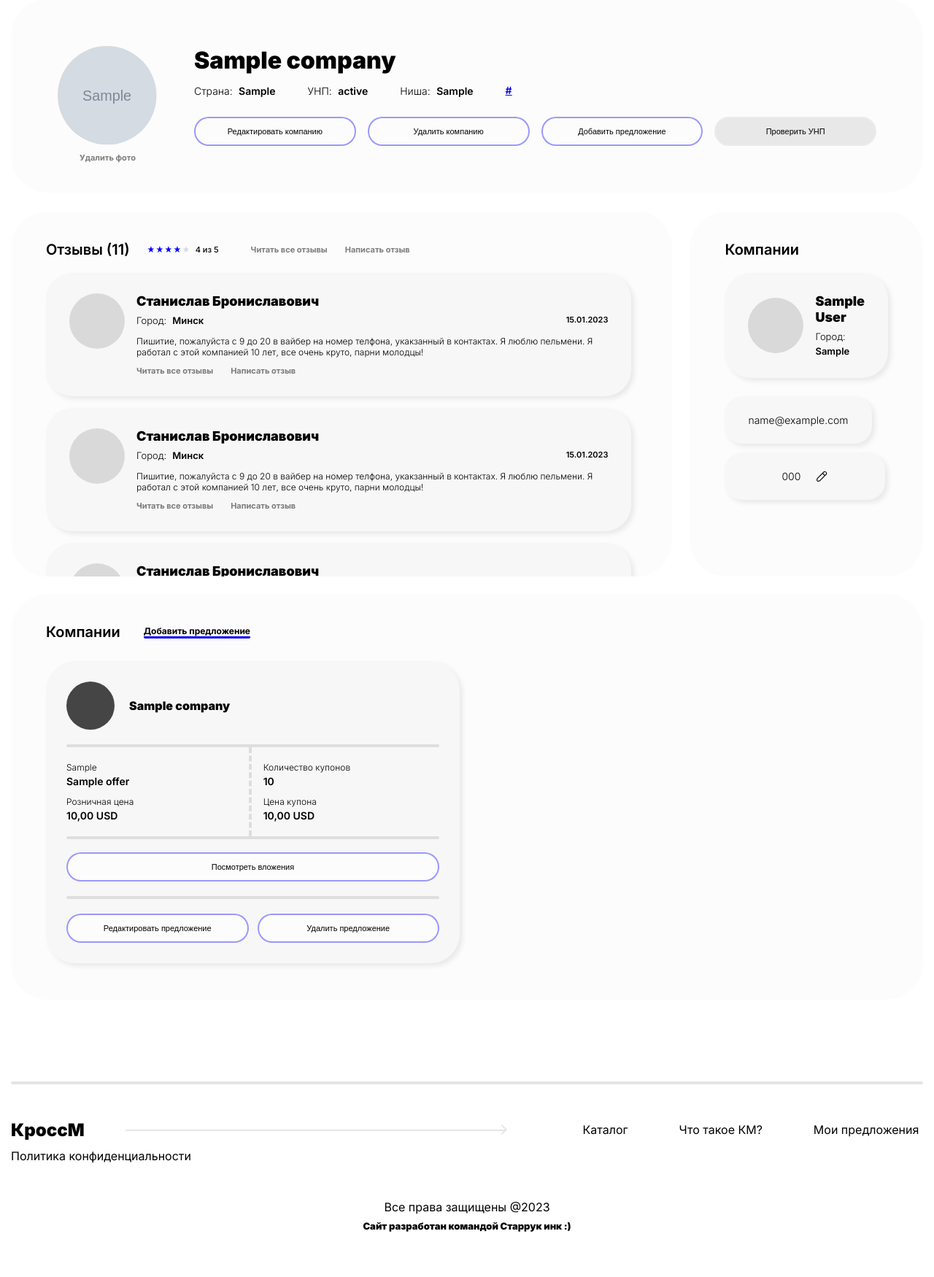
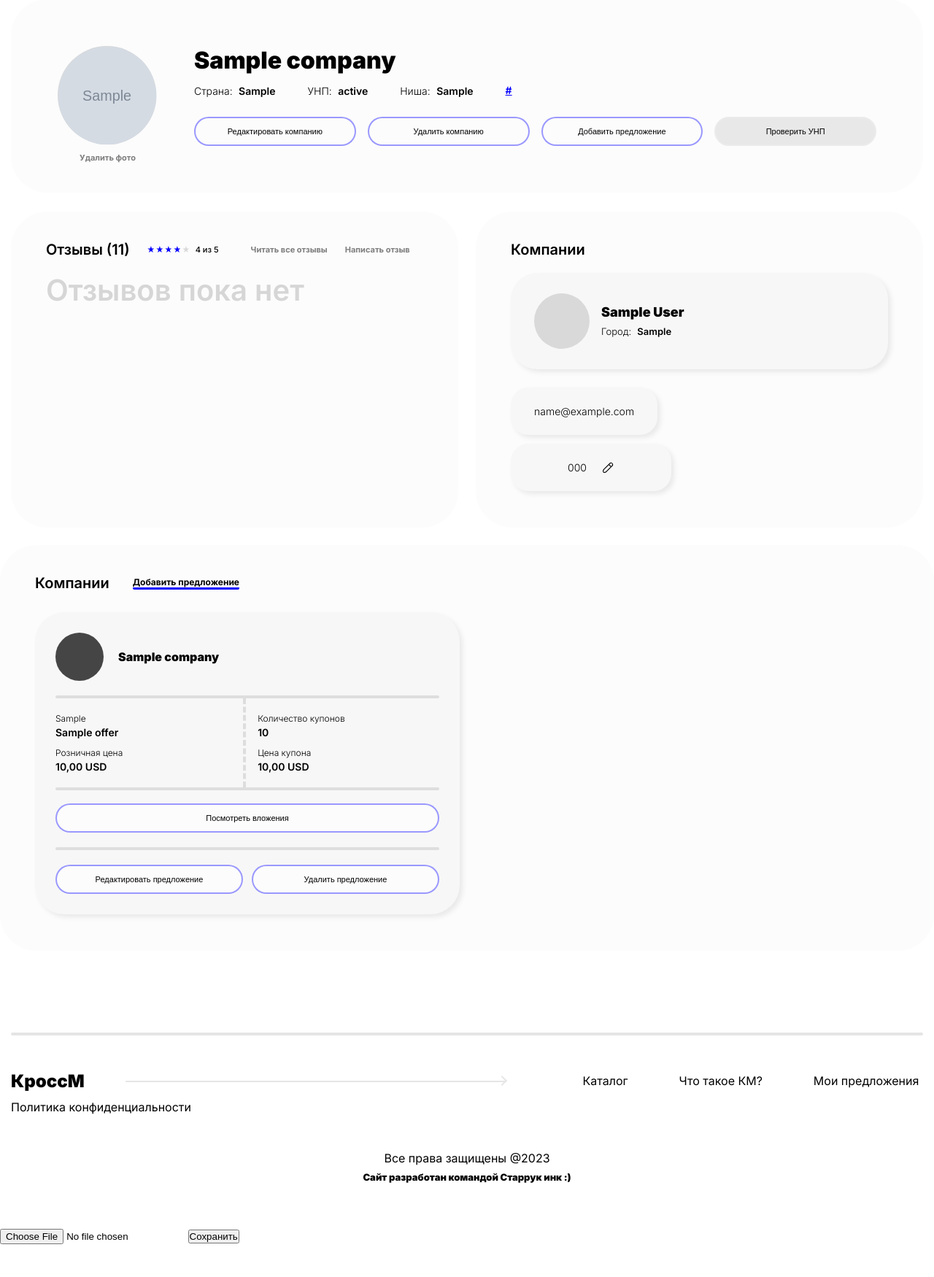
Before and after one commit to cyber-tatarin/crossm, a Django app: page /companies/1/ in a window 1280 px wide. Shown: the part 161-1911 px from the top of the page at 73% size. After the commit the page ends 1866 px from the top, so only its background shows below. Run offline with Django 4.2, Linux system fonts and the light colour scheme; a user stored in the database is signed in; tables that the repository leaves empty hold one stand-in row (values such as "Sample post"); grey boxes marked "Sample" are stand-in pictures; parts of the project's set-up code (start-up, migrations or seed data) failed here and were passed over; some libraries are stand-ins or nearby versions.

Commit message:
algos improvement

```diff
--- a/crossm/companies/templates/companies/company_page.html
+++ b/crossm/companies/templates/companies/company_page.html
@@ -30,9 +30,11 @@
 
                             <div class="profile-user__logo">
                                 {% if company.photo %}
-                                <img class="profile-user__img" src="{{company.photo.url}}">
-                                <a href="#" class="delete-photo">Удалить фото</a>
+                                <img id="image" class="profile-user__img" src="{{company.photo.url}}">
+                                <a id="dela" onclick="deletePhoto({{company.id}})" class="delete-photo">Удалить фото</a>
                                 {% else %}
+                                <img id="image" class="profile-user__img" src="" style="visibility: hidden">
+                                <a id="dela" onclick="deletePhoto({{company.id}})" class="delete-photo" style="visibility: hidden">Удалить фото</a>
                                 {% endif %}
                             </div>
 
@@ -92,30 +94,33 @@
                     <div style="align-items: center;" class="profile-owner">
                         <div class="profile-user-left">
                             <div class="profile-user__logo">
-                                <img class="profile-user__img" src="../../../static/images/Dima.jpg">
-                                <a href="#" class="delete-photo">Удалить фото</a>
+                                {% if company.photo %}
+                                <img id="image" class="profile-user__img" src="{{company.photo.url}}">
+                                <a id="dela" onclick="deletePhoto({{company.id}})" class="delete-photo">Удалить фото</a>
+                                {% else %}
+                                {% endif %}
                             </div>
                         </div>
                         <div class="profile-user-right">
-                            <h1 class="profile-user__name">ООО “ВАГОНСЕЛЬ”</h1>
+                            <h1 class="profile-user__name">{{company.title}}</h1>
                             <div class="owner-info-no-bottom">
                                 <div class="owner-info-item">
-                                    <span class="profile-user__city">Город:&nbsp</span>
-                                    <span class="profile-user__city__name">Минск</span>
+                                    <span class="profile-user__city">Страна:&nbsp</span>
+                                    <span class="profile-user__city__name">{{company.country_of_res.country}}</span>
                                 </div>
 
                                 <div class="owner-info-item">
                                     <span class="profile-user__city">УНП:&nbsp</span>
-                                    <span class="profile-user__city__name">Проверен</span>
+                                    <span class="profile-user__city__name">{% if company.status %} {{company.status}} {% else %} Не проверен {%endif %}</span>
                                 </div>
 
                                 <div class="owner-info-item">
                                     <span class="profile-user__city">Ниша:&nbsp</span>
-                                    <span class="profile-user__city__name">Сфера красоты</span>
+                                    <span class="profile-user__city__name">{{company.niche}}</span>
                                 </div>
 
                                 <div class="owner-info-item">
-                                    <a style="display: block;" href="#" style="margin-bottom: 28px;" class="company-link">https://www.onliner.by/</a>
+                                    <a style="display: block;" href="{{company.link}}" style="margin-bottom: 28px;" class="company-link">{{company.link}}</a>
                                 </div>
                             </div>
                         </div>
@@ -125,9 +130,11 @@
                 {% endif %}
 
                 <section style="display: flex; column-gap: 24px; margin-bottom: 24px;">
-
+                    {% if reviews %}
                     <div class="container-scroll">
-                        <!-- <div style="width: 100%; overflow: auto;" class="container-scroll"> -->
+                        {% else %}
+                         <div style="width: 100%; overflow: auto;" class="container-scroll">
+                             {% endif %}
 
                         <div class="flex">
                             <div class="reviews-container">
@@ -149,127 +156,36 @@
                                 </div>
 
                                 <div class="flex-column">
-                                    <!-- <p class="p-no-reviews">Отзывов пока нет</p> -->
-                                <div class="profile-user-small">
+                                    {% if reviews %}
+                                    {% else %}
+                                     <p class="p-no-reviews">Отзывов пока нет</p>
+                                    {% endif %}
 
-                                    <div class="profile-user-left">
-                                        <div class="profile-user__logo-small"></div>
-                                    </div>
-                                <div class="profile-user-right">
-                                    <h1 class="profile-user__name-small">Станислав Брониславович</h1>
-                                    <div class="city-info-small info-flex">
-                                        <div class="">
-                                            <span class="profile-user__city-small">Город:&nbsp</span>
-                                            <span class="profile-user__city__name-small">Минск</span>
-                                        </div>
-                                        <div class="date-review">15.01.2023</div>
-                                    </div>
-                                    <div class="profile__remark-small">
-                                        Пишитие, пожалуйста с 9 до 20 в вайбер на номер телфона, укакзанный в контактах. Я люблю пельмени. Я работал с этой компанией 10 лет, все очень круто, парни молодцы!
-                                    </div>
-                                    <div class="flex">
-                                        <a href="#" class="read-reviews">Читать&nbspвсе&nbspотзывы</a>
-                                        <a href="#" class="write-reviews">Написать&nbspотзыв</a>
-                                </div>
-                                </div>
-                            </div>
+<!--                                <div class="profile-user-small">-->
+<!--                                    <div class="profile-user-left">-->
+<!--                                        <div class="profile-user__logo-small"></div>-->
+<!--                                    </div>-->
+<!--                                <div class="profile-user-right">-->
+<!--                                    <h1 class="profile-user__name-small">Станислав Брониславович</h1>-->
+<!--                                    <div class="city-info-small info-flex">-->
+<!--                                        <div class="">-->
+<!--                                            <span class="profile-user__city-small">Город:&nbsp</span>-->
+<!--                                            <span class="profile-user__city__name-small">Минск</span>-->
+<!--                                        </div>-->
+<!--                                        <div class="date-review">15.01.2023</div>-->
+<!--                                    </div>-->
+<!--                                    <div class="profile__remark-small">-->
+<!--                                        Пишитие, пожалуйста с 9 до 20 в вайбер на номер телфона, укакзанный в контактах. Я люблю пельмени. Я работал с этой компанией 10 лет, все очень круто, парни молодцы!-->
+<!--                                    </div>-->
+<!--                                    <div class="flex">-->
+<!--                                        <a href="#" class="read-reviews">Читать&nbspвсе&nbspотзывы</a>-->
+<!--                                        <a href="#" class="write-reviews">Написать&nbspотзыв</a>-->
+<!--                                </div>-->
+<!--                                </div>-->
+<!--                            </div>-->
 
-                            <div class="profile-user-small">
+                        <div style="padding-top: 40px;" class=""></div>
 
-                                <div class="profile-user-left">
-                                    <div class="profile-user__logo-small"></div>
-                                </div>
-                            <div class="profile-user-right">
-                                <h1 class="profile-user__name-small">Станислав Брониславович</h1>
-                                <div class="city-info-small info-flex">
-                                    <div class="">
-                                        <span class="profile-user__city-small">Город:&nbsp</span>
-                                        <span class="profile-user__city__name-small">Минск</span>
-                                    </div>
-                                    <div class="date-review">15.01.2023</div>
-                                </div>
-                                <div class="profile__remark-small">
-                                    Пишитие, пожалуйста с 9 до 20 в вайбер на номер телфона, укакзанный в контактах. Я люблю пельмени. Я работал с этой компанией 10 лет, все очень круто, парни молодцы!
-                                </div>
-                                <div class="flex">
-                                    <a href="#" class="read-reviews">Читать&nbspвсе&nbspотзывы</a>
-                                    <a href="#" class="write-reviews">Написать&nbspотзыв</a>
-                            </div>
-                            </div>
-                        </div>
-
-                        <div class="profile-user-small">
-
-                            <div class="profile-user-left">
-                                <div class="profile-user__logo-small"></div>
-                            </div>
-                        <div class="profile-user-right">
-                            <h1 class="profile-user__name-small">Станислав Брониславович</h1>
-                            <div class="city-info-small info-flex">
-                                <div class="">
-                                    <span class="profile-user__city-small">Город:&nbsp</span>
-                                    <span class="profile-user__city__name-small">Минск</span>
-                                </div>
-                                <div class="date-review">15.01.2023</div>
-                            </div>
-                            <div class="profile__remark-small">
-                                Пишитие, пожалуйста с 9 до 20 в вайбер на номер телфона, укакзанный в контактах. Я люблю пельмени. Я работал с этой компанией 10 лет, все очень круто, парни молодцы!
-                            </div>
-                            <div class="flex">
-                                <a href="#" class="read-reviews">Читать&nbspвсе&nbspотзывы</a>
-                                <a href="#" class="write-reviews">Написать&nbspотзыв</a>
-                        </div>
-                        </div>
-                    </div>
-
-                    <div class="profile-user-small">
-
-                        <div class="profile-user-left">
-                            <div class="profile-user__logo-small"></div>
-                        </div>
-                    <div class="profile-user-right">
-                        <h1 class="profile-user__name-small">Станислав Брониславович</h1>
-                        <div class="city-info-small info-flex">
-                            <div class="">
-                                <span class="profile-user__city-small">Город:&nbsp</span>
-                                <span class="profile-user__city__name-small">Минск</span>
-                            </div>
-                            <div class="date-review">15.01.2023</div>
-                        </div>
-                        <div class="profile__remark-small">
-                            Пишитие, пожалуйста с 9 до 20 в вайбер на номер телфона, укакзанный в контактах. Я люблю пельмени. Я работал с этой компанией 10 лет, все очень круто, парни молодцы!
-                        </div>
-                        <div class="flex">
-                            <a href="#" class="read-reviews">Читать&nbspвсе&nbspотзывы</a>
-                            <a href="#" class="write-reviews">Написать&nbspотзыв</a>
-                    </div>
-                    </div>
-                </div>
-
-                        <div class="profile-user-small">
-
-                            <div class="profile-user-left">
-                                <div class="profile-user__logo-small"></div>
-                            </div>
-                        <div class="profile-user-right">
-                            <h1 class="profile-user__name-small">Станислав Брониславович</h1>
-                            <div class="city-info-small info-flex">
-                                <div class="">
-                                    <span class="profile-user__city-small">Город:&nbsp</span>
-                                    <span class="profile-user__city__name-small">Минск</span>
-                                </div>
-                                <div class="date-review">15.01.2023</div>
-                            </div>
-                            <div class="profile__remark-small">
-                                Пишитие, пожалуйста с 9 до 20 в вайбер на номер телфона, укакзанный в контактах. Я люблю пельмени. Я работал с этой компанией 10 лет, все очень круто, парни молодцы!
-                            </div>
-                            <div class="flex">
-                                <a href="#" class="read-reviews">Читать&nbspвсе&nbspотзывы</a>
-                                <a href="#" class="write-reviews">Написать&nbspотзыв</a>
-                        </div>
-                        </div>
-                        </div>
-                        <div style="padding-top: 40px;" class=""></div>
                                 </div>
 
                             </div>
@@ -277,9 +193,11 @@
                       </div>
 
                     {% if owner %}
-
+                        {% if reviews %}
                         <div class="container">
-                            <!-- <div style="width: 100%;" class="container">  -->
+                            {% else %}
+                            <div style="width: 100%;" class="container">
+                                {% endif %}
                             <h2 class="main-title">Компании</h2>
 
                             <!-- с текстом -->
@@ -331,9 +249,9 @@
                         </div>
                             {% endif %}
                         </div>
-
+                        </div>
                             {% endif %}
-
+                    </div>
                 </section>
 
                 {% if owner %}
@@ -490,6 +408,13 @@
 
         {% include "footer.html" %}
 
+<form id="files" method="post" enctype="multipart/form-data">
+    {% csrf_token %}
+    <input name="id" type="hidden" value="{{company.id}}">
+    <input name="image" type="file" />
+    <button>Сохранить</button>
+</form>
+
         <!-- <div class="bottom-margin"></div> -->
     <script src="https://code.jquery.com/jquery-3.6.0.min.js"></script>
         <script src="{% static 'js/sort-companies.js' %}"></script>
@@ -515,7 +440,54 @@
 
     });
   }
-}</script>
+}
+
+
+    $("form#files").submit(function(){
+
+    var formData = new FormData($(this)[0]);
+
+    $.ajax({
+        url: '{% url "companies:upload-photo" %}',
+        type: 'POST',
+        data: formData,
+        async: false,
+        success: function (data) {
+
+                    let out = data.image
+                    console.log(out)
+
+              document.querySelector(".profile-user__img").src=out;
+
+        },
+        cache: false,
+        contentType: false,
+        processData: false
+    });
+
+    return false;
+});
+
+function deletePhoto(id){
+
+    $.ajax ({
+        url: '{% url "companies:delete-photo" %}',
+        data: {
+            'id': id,
+            'csrfmiddlewaretoken': '{{ csrf_token }}'
+        },
+        dataType: 'json',
+        success: function(data) {
+            $("#image").style = "visibility: hidden";
+            $("#dela").style = "visibility: hidden";
+        },
+        type: "POST",
+    });
+    }
+
+
+
+</script>
 
 
 
--- a/crossm/companies/urls.py
+++ b/crossm/companies/urls.py
@@ -1,7 +1,7 @@
 from django.conf import settings
 from django.conf.urls.static import static
 from django.urls import path, include
-from .views import CreateCompanyView, CompanyPageView, DeleteCompanyView, UpdateCompanyView
+from .views import CreateCompanyView, CompanyPageView, DeleteCompanyView, UpdateCompanyView, CompanyImageDeleteView, CompanyPhotoUpload
 
 app_name = 'companies'
 
@@ -10,4 +10,6 @@ urlpatterns = [
     path('<int:pk>/', CompanyPageView.as_view(), name='company-page'),
     path('delete/', DeleteCompanyView.as_view(), name='delete-company'),
     path('update/<int:pk>/', UpdateCompanyView.as_view(), name='update-company'),
+    path('photodelete/', CompanyImageDeleteView.as_view(), name='delete-photo'),
+    path('photoupload/', CompanyPhotoUpload.as_view(), name='upload-photo'),
 ]
--- a/crossm/companies/views.py
+++ b/crossm/companies/views.py
@@ -1,3 +1,7 @@
+import os
+
+from django.db.models.signals import pre_save, post_delete
+from django.dispatch import receiver
 from django.shortcuts import render, redirect, reverse, get_object_or_404
 from django.views import View
 from django.views.generic import DeleteView
@@ -46,7 +50,7 @@ class CompanyPageView(LoginRequiredMixin, View):
         if not request.user.allowed:
             return redirect('set-profile-info')
 
-        company = Companies.objects.filter(id=kwargs['pk']).select_related('owner').all().\
+        company = Companies.objects.filter(id=kwargs['pk']).select_related('owner').all(). \
             prefetch_related('offers_set', 'owner__profile_set').all()
 
         if not company:
@@ -110,3 +114,47 @@ class UpdateCompanyView(LoginRequiredMixin, View):
             'form': form,
         }
         return render(request, self.template_name, context)
+
+
+class CompanyImageDeleteView(LoginRequiredMixin, View):
+    def post(self, request, **kwargs):
+        company = get_object_or_404(Companies, id=request.POST.get('id'), owner=request.user)
+        if company.owner == request.user:
+            company.photo = None
+            company.save()
+            return JsonResponse({'success': True})
+        else:
+            return Http404
+
+
+class CompanyPhotoUpload(LoginRequiredMixin, View):
+    def post(self, request, **kwargs):
+        obj = get_object_or_404(Companies, owner=request.user, id=request.POST.get('id'))
+        obj.photo = request.FILES.get('image')
+        obj.save()
+        return JsonResponse({'success': True, 'image': obj.photo.url})
+
+
+@receiver(pre_save, sender=Companies)
+def pre_save_image(sender, instance, *args, **kwargs):
+    """ instance old image file will delete from os """
+    try:
+        old_img = instance.__class__.objects.get(id=instance.id).photo.path
+        try:
+            new_img = instance.photo.path
+        except:
+            new_img = None
+        if new_img != old_img:
+            if os.path.exists(old_img):
+                os.remove(old_img)
+    except:
+        pass
+
+
+@receiver(post_delete, sender=Companies)
+def post_save_image(sender, instance, *args, **kwargs):
+    """ Clean Old Image file """
+    try:
+        instance.photo.delete(save=False)
+    except:
+        pass
--- a/crossm/users/templates/registration/profile.html
+++ b/crossm/users/templates/registration/profile.html
@@ -32,7 +32,7 @@
                             <div class="profile-user__logo">
                             {% if user.profile_set.all.0.photo %}
                             <img class="profile-user__img" id="image" src="{{user.profile_set.all.0.photo.url}}">
-                            <a onclick="deletePhoto({{request.user.id}})" class="delete-photo">Удалить фото</a>
+                            <a id="dela" onclick="deletePhoto({{request.user.id}})" class="delete-photo">Удалить фото</a>
 <!--                            <p onclick="deletePhoto({{request.user.id}})">Удалить фото</p>-->
                             {% endif %}
                                 </div>
@@ -378,6 +378,7 @@ function deletePhoto(id){
         success: function(data) {
             $("#image").remove();
             $("#header-image").remove();
+            $("#dela").remove();
         },
         type: "POST",
     });
```
